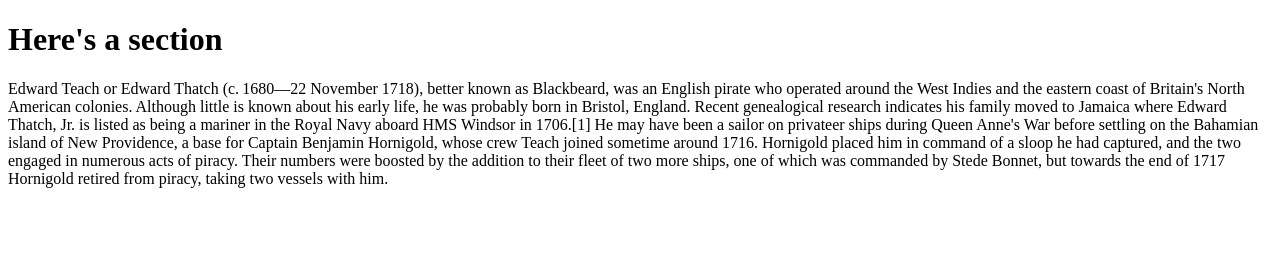
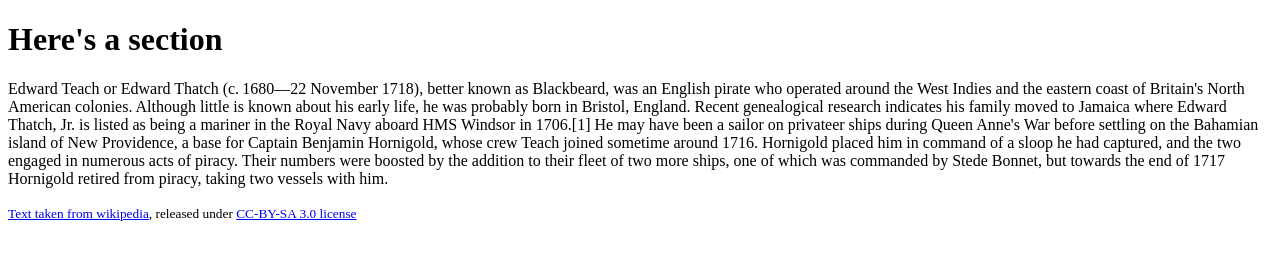
Before and after one commit to martinjc/cmt112-git-coursework, a plain HTML site: page index.html in a window 1280 px wide. Drawn offline with Linux system fonts and the light colour scheme.

Commit message:
added attribution

```diff
--- a/index.html
+++ b/index.html
@@ -7,6 +7,7 @@
 <body>
     <h1>Here's a section</h1>
     <p>Edward Teach or Edward Thatch (c. 1680—22 November 1718), better known as Blackbeard, was an English pirate who operated around the West Indies and the eastern coast of Britain's North American colonies. Although little is known about his early life, he was probably born in Bristol, England. Recent genealogical research indicates his family moved to Jamaica where Edward Thatch, Jr. is listed as being a mariner in the Royal Navy aboard HMS Windsor in 1706.[1] He may have been a sailor on privateer ships during Queen Anne's War before settling on the Bahamian island of New Providence, a base for Captain Benjamin Hornigold, whose crew Teach joined sometime around 1716. Hornigold placed him in command of a sloop he had captured, and the two engaged in numerous acts of piracy. Their numbers were boosted by the addition to their fleet of two more ships, one of which was commanded by Stede Bonnet, but towards the end of 1717 Hornigold retired from piracy, taking two vessels with him.</p>
+    <p><small><a href="https://en.wikipedia.org/wiki/Blackbeard">Text taken from wikipedia</a>, released under <a href="https://en.wikipedia.org/wiki/Wikipedia:Text_of_Creative_Commons_Attribution-ShareAlike_3.0_Unported_License">CC-BY-SA 3.0 license</a></small></p>
 
 </body>
 </html>
```
